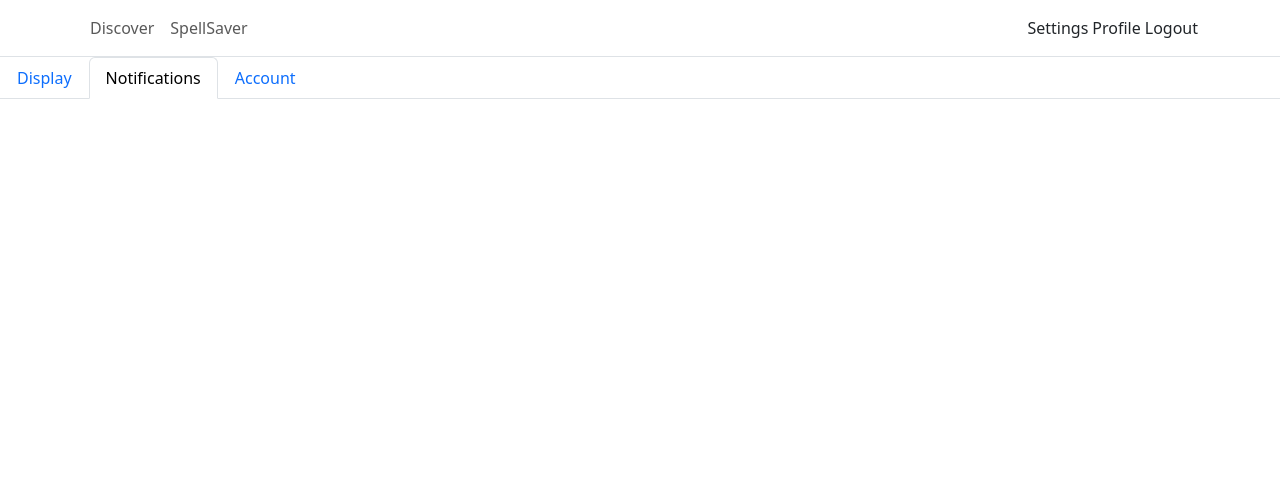
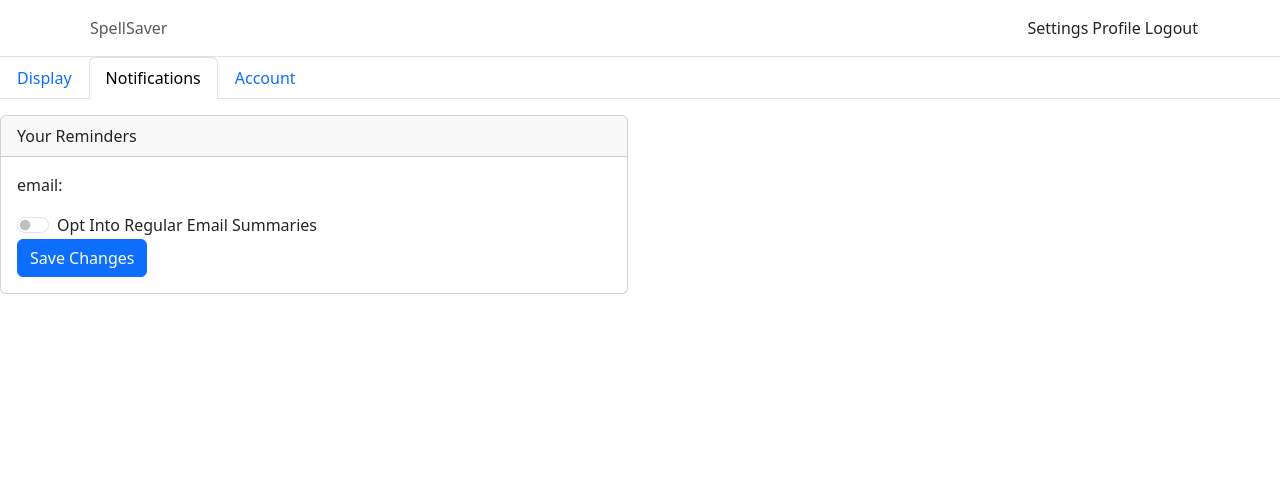
Before and after one commit to lest9540/CSCI3308-GroupProject-011-3, a Node server app: template ProjectSourceCode/views/pages/settings.hbs in a window 1280 px wide, after a click on "Notifications". Shown: the top 493 px of the page. Run offline with Node 20, Linux system fonts and the light colour scheme; the template is opened without the code that fills it: most values are stand-ins (such as "Sample title", 1, 10 or a date in 2020); some libraries are stand-ins or nearby versions.

Commit message:
moved notification to appropriate settings tab

```diff
--- a/ProjectSourceCode/index.js
+++ b/ProjectSourceCode/index.js
@@ -120,7 +120,7 @@
             if (match) { // found user and password
                 req.session.user = user;
                 req.session.save();
-                res.redirect('/user');
+                res.redirect('/settings');
             }
             else { // found user wrong password
                 res.render('pages/login.hbs')
@@ -154,13 +154,24 @@
 app.use(auth);
 
 app.get('/user', async (req, res) => {
-  res.render('pages/user', {email: req.session.user[0].email, OptIn: req.session.user[0].reminders});
+  var flag = req.session.user[0].reminders;
+  if (flag == undefined) { // default off value is technically undefined
+    flag = false;
+  }
+  res.render('pages/user', {username: req.session.user[0].username, email: req.session.user[0].email, OptIn: flag});
 });
 
-app.post('/user', async (req, res) => {
+app.get('/settings', (req, res) => {
+  res.render('pages/settings');
+});
+
+app.post('/settings', async (req, res) => {
   var flag = req.body.EmailOptIn;
-  if (flag == undefined) {
+  if (flag == undefined) { // default off value is technically undefined
     flag = false;
+  }
+  else if (flag == 'on') {
+    flag = true;
   }
 
   db.any('UPDATE users SET reminders = $1 WHERE username = $2', [flag, req.session.user[0].username])
@@ -169,20 +180,13 @@
         sendOptInMessage(req.session.user[0].username, req.session.user[0].email);
       }
       req.session.user[0].reminders = flag;
-      res.render('pages/user', {email: req.session.user[0].email, OptIn: flag});
+      res.render('pages/user', {name: req.session.user[0].user, email: req.session.user[0].email, OptIn: flag});
     })
     .catch(error => {
       console.log(error);
-      res.render('pages/user', {email: req.session.user[0].email, OptIn: flag});
+      res.render('pages/user', {name: req.session.user[0].user, email: req.session.user[0].email, OptIn: flag});
     });
-
-    var log = await db.any('SELECT * FROM users WHERE username = $1', [req.session.user[0].username]);
-    console.log(log);
-});
-
-app.get('/settings', (req, res) => {
-    res.render('pages/settings')
-});
+  });
 
 app.get('/logout', (req, res) => {
     req.session.destroy();
--- a/ProjectSourceCode/views/pages/settings.hbs
+++ b/ProjectSourceCode/views/pages/settings.hbs
@@ -10,12 +10,56 @@
   </li>
 </ul>
 <div class="tab-content mt-3" id="settingsTabsContent">
+
   <div class="tab-pane fade show active" id="display" role="tabpanel" aria-labelledby="display-tab">
     <!-- TODO: Add form for display settings -->
   </div>
+
   <div class="tab-pane fade" id="notifications" role="tabpanel" aria-labelledby="notifications-tab">
-    <!-- TODO: Add form for notification settings -->
+    <div class="row">
+      <div class="col-sm-6 mb-3 mb-sm-0">
+        <div class="card">
+            <div class="card-header">
+                Your Reminders
+            </div>
+            <div class="card-body">
+                <p class="card-text">email: </p> <!--insert user email or empty string if no email provided-->
+                <!--Switch for whether or not user opts in for notifications-->
+                {{#if OptIn}}
+                  <form action="/settings" method="POST">
+                    <div class="form-check form-switch">
+                      <input class="form-check-input" type="checkbox" role="switch" id="EmailOptIn" name="EmailOptIn" checked>
+                      <label class="form-check-label" for="flexSwitchCheckChecked">Opt Into Regular Email Summaries</label>
+                    </div>
+                    <button type="submit" class="btn btn-primary">Save Changes</button>
+                  </form>
+                {{else}}
+                  <form action="/settings" method="POST">
+                    <div class="form-check form-switch">
+                      <input class="form-check-input" type="checkbox" role="switch" id="EmailOptIn" name="EmailOptIn">
+                      <label class="form-check-label" for="switchCheckDefault">Opt Into Regular Email Summaries</label>
+                    </div>
+                    <button type="submit" class="btn btn-primary">Save Changes</button>
+                  </form>
+                {{/if}}
+                <!--Check boxes (if switch on) to determine frequency of emails-->
+            </div>
+        </div>
+      </div>
+      {{!-- <div class="col-sm-6">
+        <div class="card">
+            <div class="card-header">
+                Accessability
+            </div>
+            <div class="card-body">
+                <h5 class="card-title">Themes</h5>
+                <!--Button choices for different page colour themes-->
+            </div>
+        </div>
+      </div> --}}
+    </div>
   </div>
+
   <div class="tab-pane fade" id="account" role="tabpanel" aria-labelledby="account-tab">
     <!-- TODO: Add form for account settings -->
   </div>
--- a/ProjectSourceCode/views/partials/nav.hbs
+++ b/ProjectSourceCode/views/partials/nav.hbs
@@ -13,11 +13,6 @@
      </button>
      <div class="collapse navbar-collapse" id="navbar-collapse">
        <ul class="navbar-nav me-auto">
-         <li class="nav-item">
-           <!-- TODO: For Discover, add a <a> tag with an attribute href to call the '/discover' API -->
-           <a class="nav-link" href="/discover">Discover</a>
-         </li>
-
          <!-- front_page branch, link to front page-->
          <li class="nav-item">
            <!-- TODO: For Discover, add a <a> tag with an attribute href to call the '/discover' API -->
```
Also changed, not shown: ProjectSourceCode/test/server.spec.js (+4 -4 lines), ProjectSourceCode/views/pages/user.hbs (+3 -40 lines).
